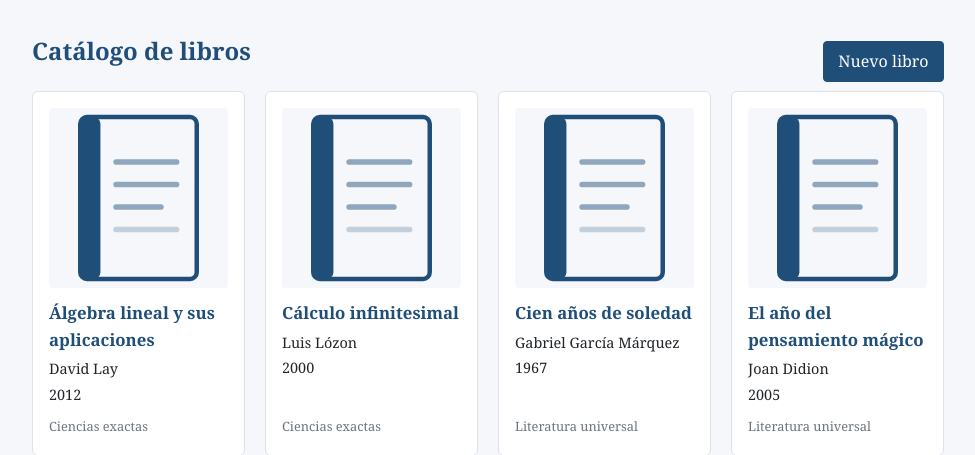
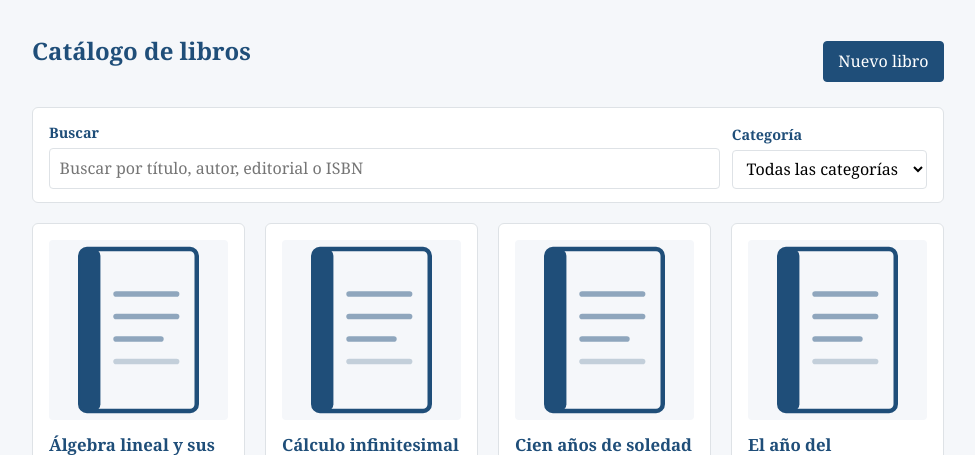
Before and after one commit to Vic2910/caso1-biblioteca-universitaria, a Laravel app: page /catalogo in a window 1280 px wide. Shown: the part 70-525 px from the top of the page, without its empty margins (152-1127 px from the left). Run offline with Laravel 12, Linux system fonts and the light colour scheme; data comes from the database, SQL or seed files in the repository.

Commit message:
feat(busqueda): barra de busqueda, filtro por texto y categoria, estados vacios y debounce (T010-T018)

```diff
--- a/app/Http/Controllers/CatalogoController.php
+++ b/app/Http/Controllers/CatalogoController.php
@@ -4,13 +4,17 @@ declare(strict_types=1);
 
 namespace App\Http\Controllers;
 
+use App\Models\Categoria;
 use App\Models\Libro;
 use Illuminate\Contracts\View\View;
+use Illuminate\Database\Eloquent\Builder;
 use Illuminate\Http\Request;
 
 /**
  * Consulta de solo lectura del catálogo (specs/002-consulta-catalogo, D-010):
  * listado paginado en GET /catalogo y ficha de detalle en GET /catalogo/{id}.
+ * Desde specs/006-busqueda-catalogo (D-028/D-029/D-031) el listado admite los
+ * criterios `q` (texto libre) y `categoria` (filtro exacto) sobre la misma ruta.
  */
 class CatalogoController extends Controller
 {
@@ -21,7 +25,8 @@ class CatalogoController extends Controller
 
     /**
      * Muestra el listado paginado del catálogo ordenado A–Z por título
-     * ignorando tildes y mayúsculas (desempate: autor, después ISBN).
+     * ignorando tildes y mayúsculas (desempate: autor, después ISBN),
+     * filtrado por los criterios activos de la consulta (006, D-028).
      */
     public function index(Request $request): View
     {
@@ -29,18 +34,33 @@ class CatalogoController extends Controller
             abort(404, 'Página no válida');
         }
 
-        $libros = Libro::with('categoria')
+        $texto = $this->textoDeBusqueda($request->query('q'));
+        $categoria = $this->categoriaDeFiltro($request->query('categoria'));
+
+        $consulta = Libro::with('categoria')
+            ->when($texto !== '', fn (Builder $consulta) => $this->aplicarTexto($consulta, $texto))
+            ->when($categoria !== null, fn (Builder $consulta) => $consulta->where('categoria_id', $categoria));
+
+        $libros = $consulta
             ->orderBy('titulo')
             ->orderBy('autor')
             ->orderBy('isbn')
             ->paginate(self::LIBROS_POR_PAGINA)
             ->withQueryString();
 
+        // La página se valida sobre el total FILTRADO (D-034): con criterios
+        // activos solo existen las páginas que caben en sus resultados.
         if ($libros->currentPage() > $libros->lastPage()) {
             abort(404, 'Página no válida');
         }
 
-        return view('catalogo.index', ['libros' => $libros]);
+        return view('catalogo.index', [
+            'libros' => $libros,
+            'q' => $texto,
+            'categoria' => $categoria,
+            'categorias' => Categoria::orderBy('nombre')->get(),
+            'hayCriterio' => $texto !== '' || $categoria !== null,
+        ]);
     }
 
     /**
@@ -73,4 +93,56 @@ class CatalogoController extends Controller
 
         return (int) $pagina >= 1;
     }
+
+    /**
+     * Texto de búsqueda normalizado: se recorta y se vacían los valores que
+     * no aportan criterio (D-029). Solo se acepta cadena; cualquier otro tipo
+     * de parámetro se ignora como criterio.
+     */
+    private function textoDeBusqueda(mixed $texto): string
+    {
+        if (! is_string($texto)) {
+            return '';
+        }
+
+        return trim($texto);
+    }
+
+    /**
+     * Filtro de categoría: solo un identificador entero ≥ 1 existente en la
+     * base sirve de criterio; el resto (letras, negativos, decimales,
+     * inexistentes) se ignora y no restringe el listado (D-031).
+     */
+    private function categoriaDeFiltro(mixed $categoria): ?int
+    {
+        if (! is_string($categoria) || preg_match('/^\d+$/', $categoria) !== 1) {
+            return null;
+        }
+
+        $identificador = (int) $categoria;
+
+        if ($identificador < 1 || ! Categoria::whereKey($identificador)->exists()) {
+            return null;
+        }
+
+        return $identificador;
+    }
+
+    /**
+     * Coincidencia que contiene sobre titulo, autor, editorial e ISBN con
+     * regla OR entre los cuatro campos (D-029). Los comodines `LIKE` del
+     * texto del usuario se escapean con bindings —sin `whereRaw`— para que
+     * `%` y `_` se busquen literalmente (Principio I).
+     */
+    private function aplicarTexto(Builder $consulta, string $texto): Builder
+    {
+        $patron = '%'.addcslashes($texto, '\\%_').'%';
+
+        return $consulta->where(function (Builder $grupo) use ($patron) {
+            $grupo->where('titulo', 'like', $patron)
+                ->orWhere('autor', 'like', $patron)
+                ->orWhere('editorial', 'like', $patron)
+                ->orWhere('isbn', 'like', $patron);
+        });
+    }
 }
--- a/resources/views/catalogo/index.blade.php
+++ b/resources/views/catalogo/index.blade.php
@@ -9,8 +9,48 @@
             <a class="boton" href="{{ route('libros.create') }}">Nuevo libro</a>
         </div>
 
+        {{--
+            Barra de búsqueda sobre la ruta existente (006, D-028): GET con
+            `q` y `categoria`, sin `page` para que cada criterio reinicie la
+            paginación (D-034). El botón se oculta con CSS —nunca con el
+            atributo hidden— para que «Enter» envíe el formulario.
+        --}}
+        <form id="busqueda" class="barra-busqueda" method="get" action="{{ route('catalogo.index') }}">
+            <div class="campo-busqueda">
+                <label for="q">Buscar</label>
+                <input
+                    type="text"
+                    id="q"
+                    name="q"
+                    value="{{ $q }}"
+                    placeholder="Buscar por título, autor, editorial o ISBN"
+                    autocomplete="off"
+                >
+            </div>
+
+            <div class="campo-busqueda">
+                <label for="categoria">Categoría</label>
+                <select name="categoria" id="categoria">
+                    <option value="">Todas las categorías</option>
+                    @foreach ($categorias as $opcion)
+                        <option value="{{ $opcion->id }}" @selected($categoria === $opcion->id)>{{ $opcion->nombre }}</option>
+                    @endforeach
+                </select>
+            </div>
+
+            <button type="submit" class="envio-oculto">Buscar</button>
+
+            @if ($hayCriterio)
+                <a class="boton boton-secundario limpiar" href="{{ route('catalogo.index') }}">Limpiar</a>
+            @endif
+        </form>
+
         @if ($libros->total() === 0)
-            <p class="estado-vacio">No hay libros registrados aún</p>
+            @if ($hayCriterio)
+                <p class="estado-vacio">No se encontraron libros que coincidan con la búsqueda</p>
+            @else
+                <p class="estado-vacio">No hay libros registrados aún</p>
+            @endif
         @else
             <ul class="rejilla-libros">
                 @foreach ($libros as $libro)
@@ -28,5 +68,65 @@
 
             {{ $libros->links('pagination.catalogo') }}
         @endif
+
+        <style>
+            form.barra-busqueda {
+                display: flex;
+                align-items: flex-end;
+                flex-wrap: wrap;
+                gap: 0.75rem;
+                background-color: #ffffff;
+                border: 1px solid var(--color-borde);
+                border-radius: 6px;
+                padding: 0.85rem 1rem;
+                margin: 1rem 0 1.25rem;
+            }
+
+            form.barra-busqueda .campo-busqueda {
+                display: flex;
+                flex-direction: column;
+                gap: 0.25rem;
+            }
+
+            form.barra-busqueda .campo-busqueda:first-child {
+                flex: 1 1 18rem;
+            }
+
+            form.barra-busqueda label {
+                font-weight: bold;
+                font-size: 0.9rem;
+                color: var(--color-primario);
+            }
+
+            form.barra-busqueda input[type="text"],
+            form.barra-busqueda select {
+                padding: 0.4rem 0.6rem;
+                border: 1px solid var(--color-borde);
+                border-radius: 4px;
+                background-color: #ffffff;
+                font: inherit;
+            }
+
+            form.barra-busqueda a.limpiar {
+                margin-bottom: 0.1rem;
+            }
+
+            /* Se oculta visualmente conservando la semántica accesible:
+               sin atributo hidden, para que el envío por «Enter» siga
+               funcionando desde el campo de texto (006, T014). */
+            form.barra-busqueda button.envio-oculto {
+                position: absolute;
+                width: 1px;
+                height: 1px;
+                padding: 0;
+                margin: -1px;
+                overflow: hidden;
+                clip: rect(0, 0, 0, 0);
+                white-space: nowrap;
+                border: 0;
+            }
+        </style>
+
+        <script src="{{ asset('js/busqueda-catalogo.js') }}" defer></script>
     </section>
 @endsection
```
Also changed, not shown: public/js/busqueda-catalogo.js (added, +99 -0 lines), specs/006-busqueda-catalogo/tasks.md (+9 -9 lines).
